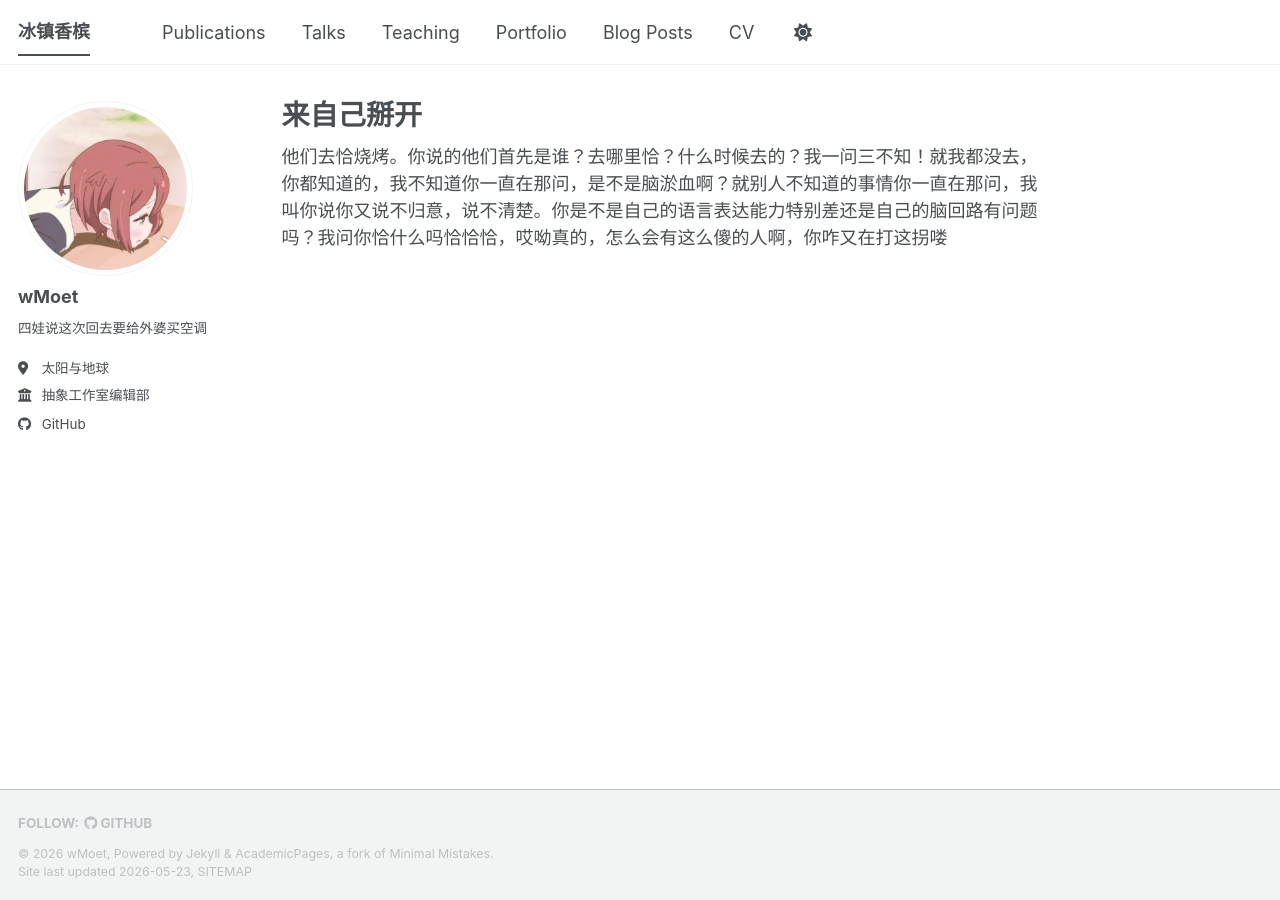
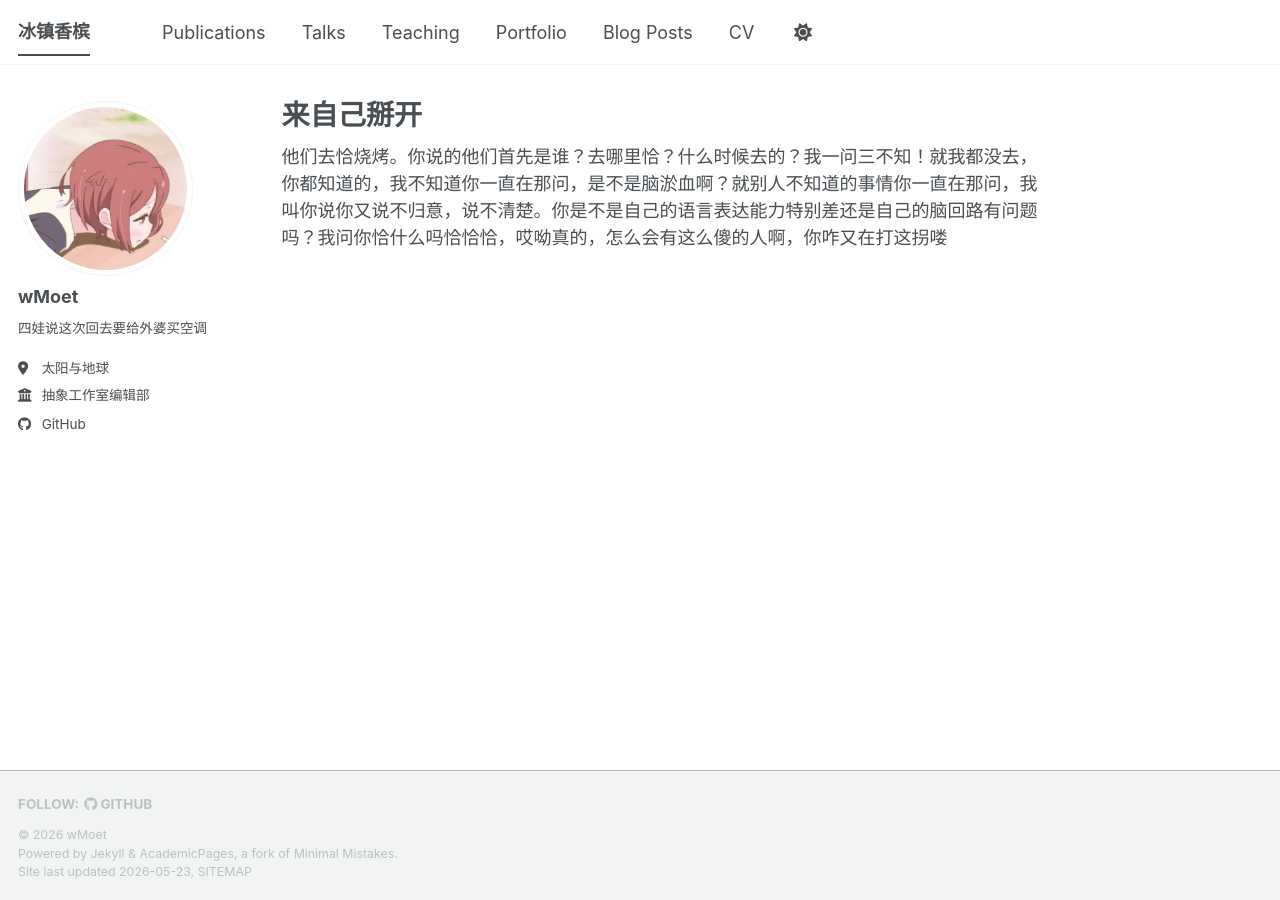
Before and after one commit to wMoet/wMoet.github.io, a Jekyll site: the page built from _pages/about.md, in a window 1280 px wide. Built offline with Jekyll 4.4.1, drawn with Linux system fonts in a browser that asks for light colours; a script bundle is joined from its source files by our own code; library files that are not in the unit come from our copies.

Commit message:
Update footer.html

```diff
--- a/_includes/footer.html
+++ b/_includes/footer.html
@@ -13,6 +13,6 @@
 {% endif %}
 
 <div class="page__footer-copyright">
-  &copy; {{ site.time | date: '%Y' }} {{ site.name | default: site.title }}, {{ site.data.ui-text[site.locale].powered_by | default: "Powered by" }} <a href="https://jekyllrb.com" rel="nofollow">Jekyll</a> &amp; <a href="https://github.com/academicpages/academicpages.github.io">AcademicPages</a>, a fork of <a href="https://mademistakes.com/work/minimal-mistakes-jekyll-theme/" rel="nofollow">Minimal Mistakes</a>.<br />
+  &copy; {{ site.time | date: '%Y' }} {{ site.name | default: site.title }} <br> {{ site.data.ui-text[site.locale].powered_by | default: "Powered by" }} <a href="https://jekyllrb.com" rel="nofollow">Jekyll</a> &amp; <a href="https://github.com/academicpages/academicpages.github.io">AcademicPages</a>, a fork of <a href="https://mademistakes.com/work/minimal-mistakes-jekyll-theme/" rel="nofollow">Minimal Mistakes</a>.<br />
   Site last updated {{ "now" | date: '%Y-%m-%d' }}, <a href="/sitemap/" style="text-transform: uppercase;">{{ site.data.ui-text[site.locale].site_map | default: "Sitemap" }}</a>
 </div>
```
